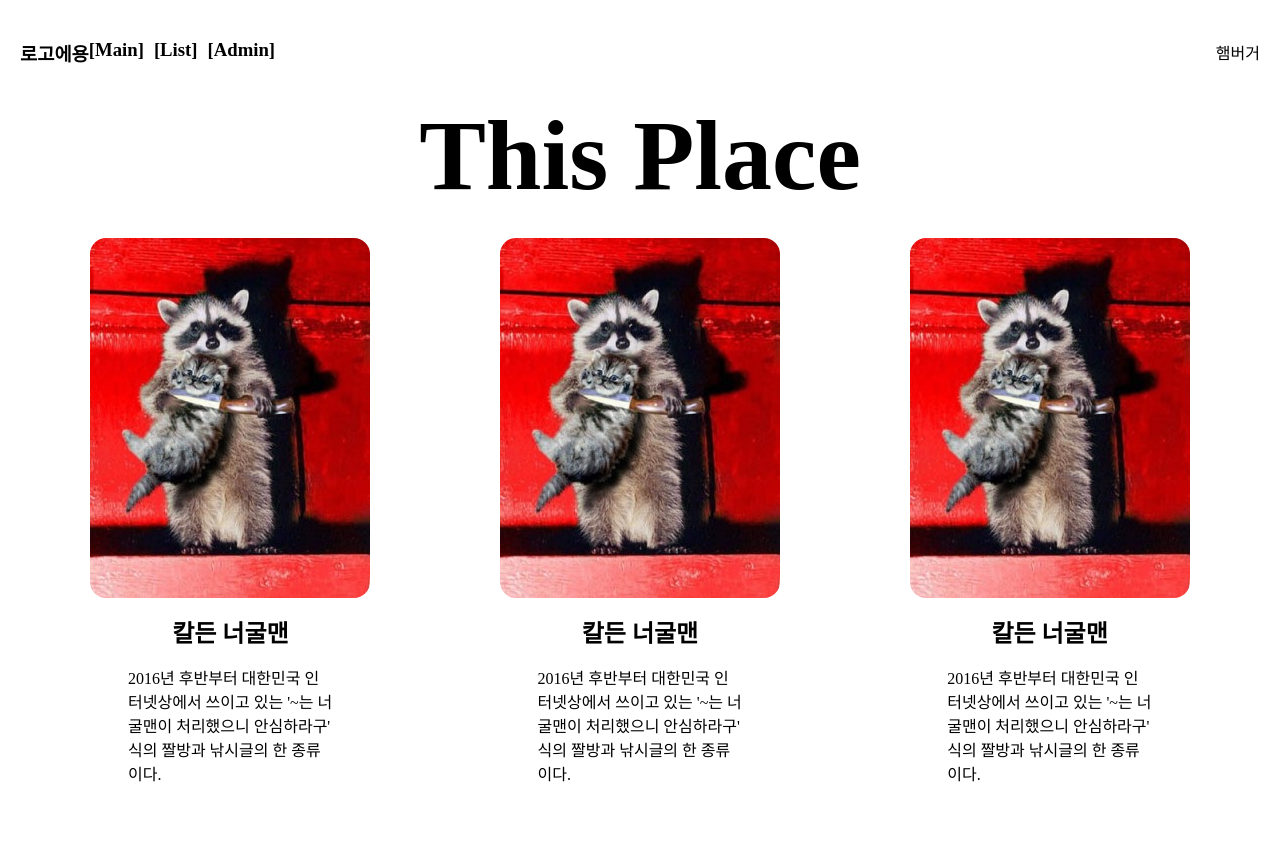
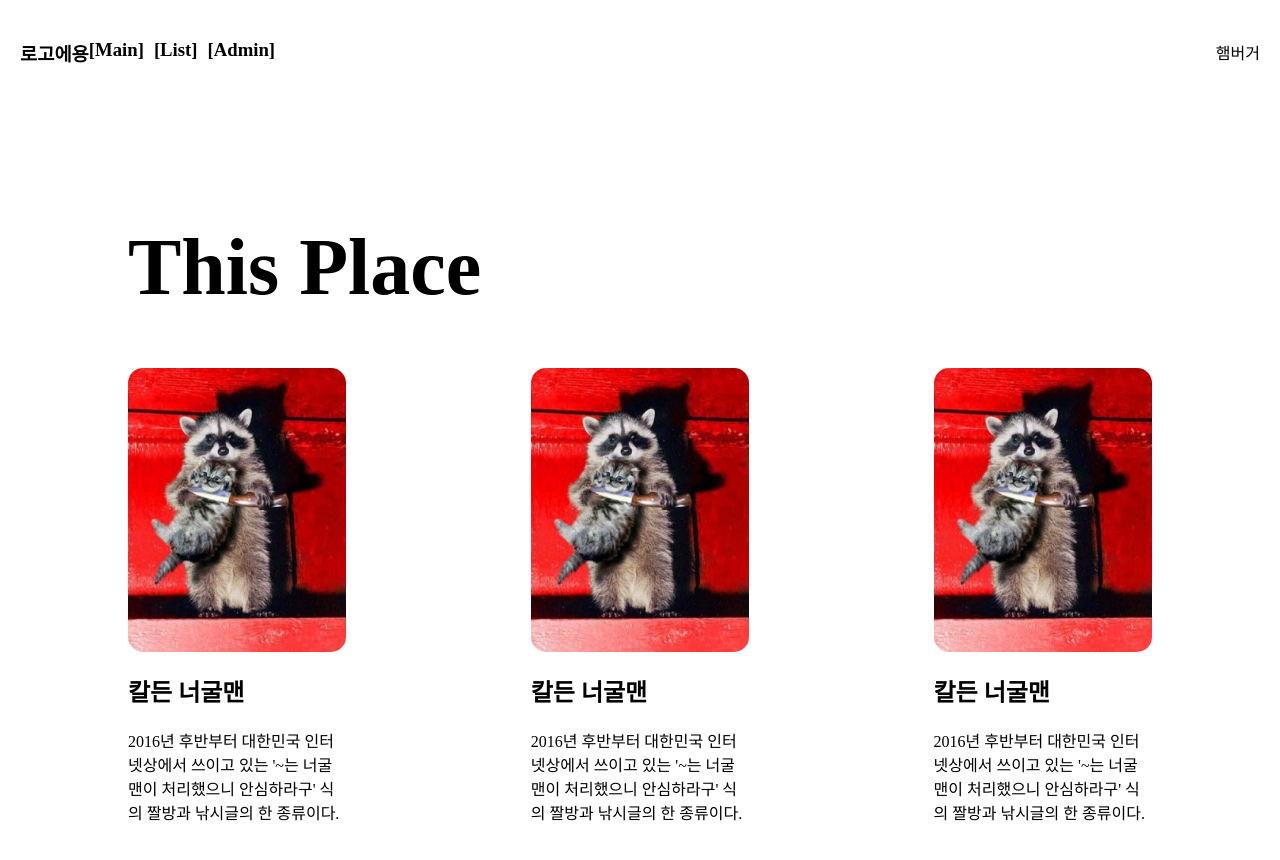
Before and after one commit to Woohyeok97/Game-Pick, a Next.js app: page / in a window 1280 px wide. Shown: the top 860 px of the page. Before the commit the page ends 800 px from the top, so only its background shows below. Built offline with nearby package versions, Linux system fonts and the light colour scheme.

Commit message:
Refactor : HomeInfo 컴포넌트 레이아웃 리팩토링

```diff
--- a/app/home/components/homeInfo.js
+++ b/app/home/components/homeInfo.js
@@ -1,26 +1,42 @@
+import PageLayout from '@/component/PageLayout/PageLayout'
 import styles from '../styles/homeInfo.module.scss'
 
 export default function HomeInfo() {
+
     return (
-        <section className={ styles.home_info}>
+        <PageLayout>
+            <div className={ styles.title }>
                 <h1>This Place</h1>
-            <div className={ styles.info_box }>
+            </div>
+            <div className={ styles.item_box }>
                 <div className={ styles.info_item }>
+                    <div className={ styles.img_box }>
                         <img src="/칼굴맨.jpeg"/>
-                    <h2>칼든 너굴맨</h2>
-                    <p>2016년 후반부터 대한민국 인터넷상에서 쓰이고 있는 '~는 너굴맨이 처리했으니 안심하라구' 식의 짤방과 낚시글의 한 종류이다. </p>
                     </div>
-                <div className={ styles.info_item }>
-                    <img src="/칼굴맨.jpeg"/>
-                    <h2>칼든 너굴맨</h2>
-                    <p>2016년 후반부터 대한민국 인터넷상에서 쓰이고 있는 '~는 너굴맨이 처리했으니 안심하라구' 식의 짤방과 낚시글의 한 종류이다. </p>
-                </div>
-                <div className={ styles.info_item }>
-                    <img src="/칼굴맨.jpeg"/>
+                    <div className={ styles.text_box }>
                         <h2>칼든 너굴맨</h2>
                         <p>2016년 후반부터 대한민국 인터넷상에서 쓰이고 있는 '~는 너굴맨이 처리했으니 안심하라구' 식의 짤방과 낚시글의 한 종류이다. </p>
                     </div>
               </div>
-        </section>
+              <div className={ styles.info_item }>
+                    <div className={ styles.img_box }>
+                        <img src="/칼굴맨.jpeg"/>
+                    </div>
+                    <div className={ styles.text_box }>
+                        <h2>칼든 너굴맨</h2>
+                        <p>2016년 후반부터 대한민국 인터넷상에서 쓰이고 있는 '~는 너굴맨이 처리했으니 안심하라구' 식의 짤방과 낚시글의 한 종류이다. </p>
+                    </div>
+              </div>
+              <div className={ styles.info_item }>
+                    <div className={ styles.img_box }>
+                        <img src="/칼굴맨.jpeg"/>
+                    </div>
+                    <div className={ styles.text_box }>
+                        <h2>칼든 너굴맨</h2>
+                        <p>2016년 후반부터 대한민국 인터넷상에서 쓰이고 있는 '~는 너굴맨이 처리했으니 안심하라구' 식의 짤방과 낚시글의 한 종류이다. </p>
+                    </div>
+              </div>
+            </div>
+        </PageLayout>
     )
 }
--- a/app/home/styles/homeInfo.module.scss
+++ b/app/home/styles/homeInfo.module.scss
@@ -1,38 +1,29 @@
-.home_info {
+.title {
+
+    h1 {
+        font-size: 5rem;
+    }
+}
+.item_box {
+    display: grid;
+    grid-template-columns: repeat(3, 1fr);
+    gap: 18%;
+}
+.info_item {
     display: flex;
     flex-direction: column;
-    justify-content: center;
     align-items: center;
-    position: absolute;
-    width: 100%;
-    height: 100%;
 
-    h1 {
-        padding: 0 10%;
-        margin-bottom: 2%;
-        font-size: 100px;
-    }
-}
-.info_box {
-    display: flex;
-    justify-content: space-between;
-    padding: 0 10%;
-
-    .info_item {
-        width: 20%;
-        box-sizing: border-box;
-        display: flex;
-        flex-direction: column;
-        align-items: center;
+    .img_box {
+        width: 100%;
+        border: 1px solid transparent;
+        border-radius: 1rem;
+        overflow: hidden;
 
         img {
-            border-radius: 1rem;
-        }
-        h2 {
-            margin: 16px;
-        }
-        p {
-            margin: 0;
+            width: 100%;
+            height: 100%;
+            object-fit: cover;
         }
     }
 }
```
Lines whose indentation alone changed are shown as unchanged.
